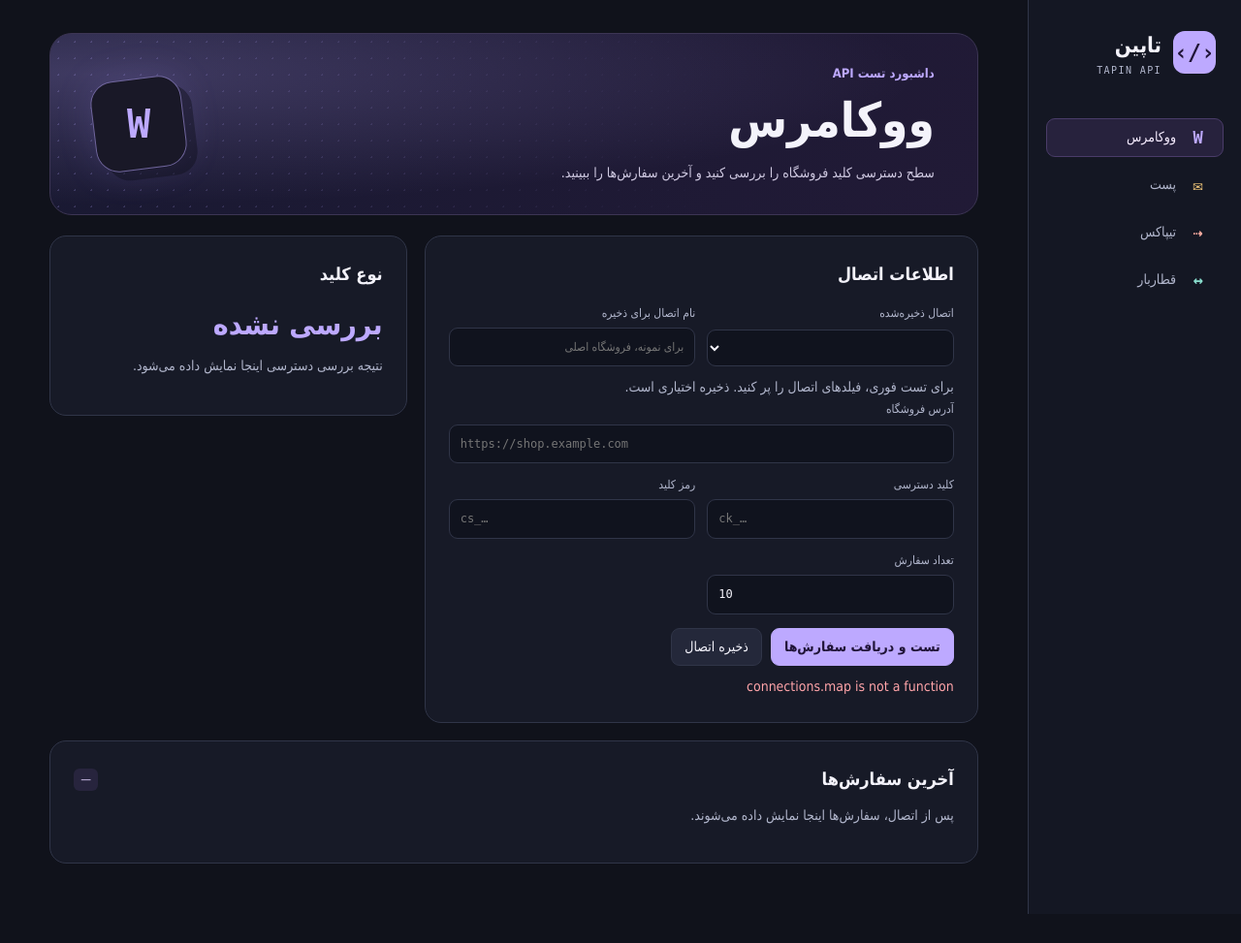
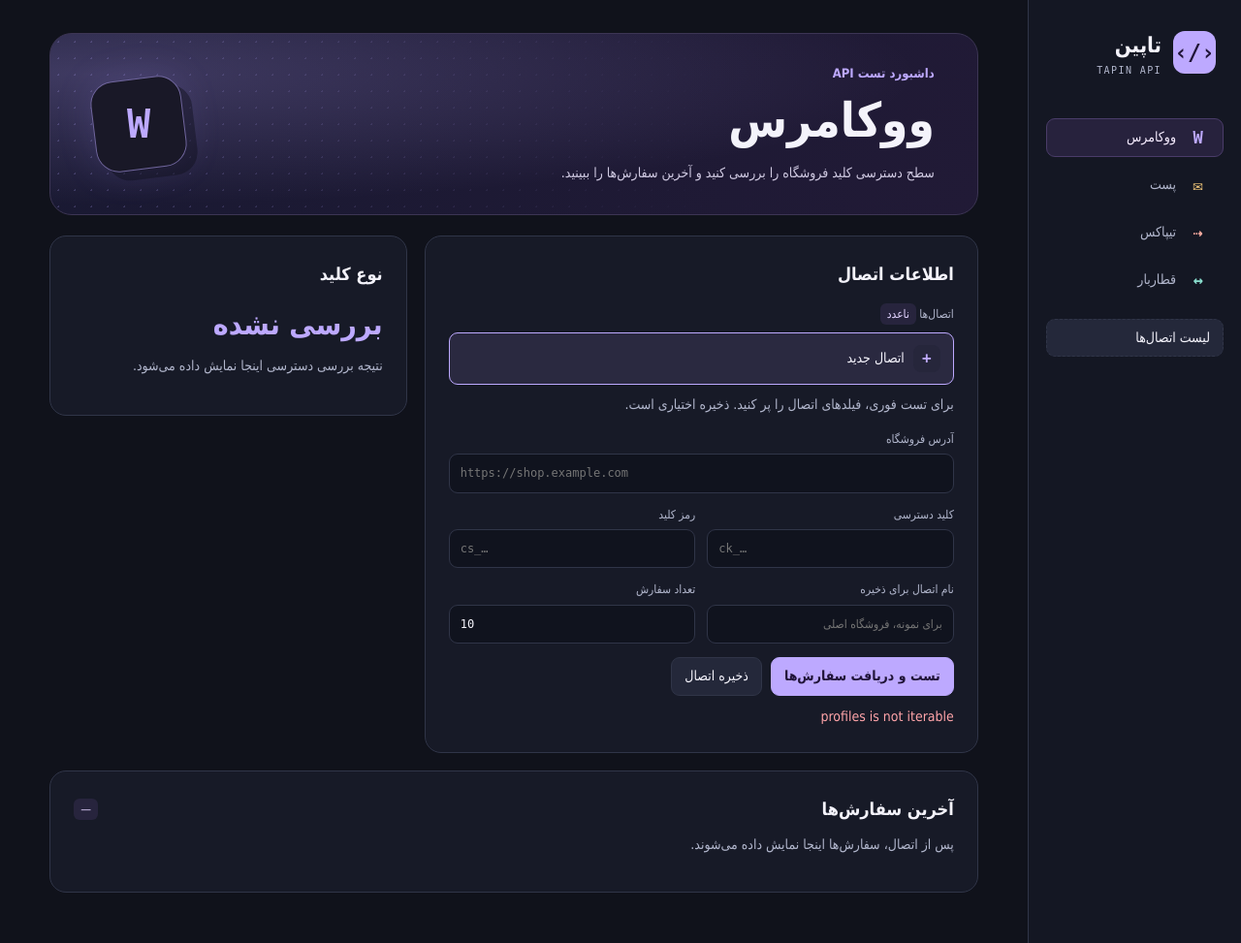
Before and after one commit to binam6336/TapinApi, a PHP site: page /public/ in a window 1280 px wide. Shown: the whole page at 97% size. Before the commit the page ends 943 px from the top, so only its background shows below. Run offline with PHP 8.4, Linux system fonts and the light colour scheme; lists and menus that the app fills with data are empty.

Commit message:
Add connection directory, request drafts and favicon

```diff
--- a/index.php
+++ b/index.php
@@ -108,7 +108,7 @@ try {
     $user = $env['DASHBOARD_USER'] ?? 'admin';
     $password = $env['DASHBOARD_PASSWORD'] ?? '';
     $logout = '';
-    if ($password !== '' && $path !== '/style.css') {
+    if ($password !== '' && !in_array($path, ['/style.css', '/favicon.svg'], true)) {
         if ($user === '' || strlen($password) < 12) {
             throw new AppError(500, 'برای فعال کردن ورود، نام کاربری و رمز حداقل ۱۲ کاراکتری تنظیم کنید.');
         }
@@ -118,6 +118,7 @@ try {
     $assets = [
         '/' => ['index.html', 'text/html'],
         '/app.js' => ['app.js', 'text/javascript'],
+        '/favicon.svg' => ['favicon.svg', 'image/svg+xml'],
         '/style.css' => ['style.css', 'text/css'],
         '/catalog.json' => ['catalog.json', 'application/json'],
     ];
@@ -131,7 +132,7 @@ try {
         }
         exit;
     }
-    if (preg_match('~^/api/(post|tipax|rail|woo)/(profiles|remove|run|details)$~D', $path, $parts)) {
+    if (preg_match('~^/api/(post|tipax|rail|woo)/(profiles|remove|run|details|drafts)$~D', $path, $parts)) {
         respond(200, api($env, $method, $parts[1], $parts[2]));
     }
     throw new AppError(404, 'صفحه پیدا نشد.');
--- a/public/app.js
+++ b/public/app.js
@@ -65,7 +65,14 @@ function connectionPanel(service, onChange) {
   const form = node('form');
   form.autocomplete = 'off';
   const heading = node('h2', 'اطلاعات اتصال');
-  const profiles = node('select');
+  const picker = node('fieldset', '', 'profile-picker');
+  const choices = node('div', '', 'profile-choices');
+  const profileCount = node('span', '', 'badge');
+  const legend = node('legend', 'اتصال‌ها ');
+  legend.append(profileCount);
+  picker.append(legend, choices);
+  let profiles = [];
+  let selectedId = null;
   const name = node('input');
   name.maxLength = 80;
   name.placeholder = 'برای نمونه، فروشگاه اصلی';
@@ -85,9 +92,8 @@ function connectionPanel(service, onChange) {
   const help = node('p', '', 'status muted');
   const message = status();
   const actions = node('div', '', 'actions');
-  const controls = node('div', '', 'fields');
-  controls.append(field('اتصال ذخیره‌شده', profiles), field('نام اتصال برای ذخیره', name));
-  const profileId = () => profiles.value ? Number(profiles.value) : null;
+  fields.append(field('نام اتصال برای ذخیره', name));
+  const profileId = () => selectedId;
   const payload = () => ({
     profileId: profileId(),
     values: Object.fromEntries(Object.entries(inputs).filter(([, input]) => input.value.trim()).map(([key, input]) => [key, input.value.trim()]))
@@ -99,14 +105,40 @@ function connectionPanel(service, onChange) {
       ? 'برای استفاده از مقدار ذخیره‌شده، فیلد مربوط را خالی بگذارید.'
       : 'برای تست فوری، فیلدهای اتصال را پر کنید. ذخیره اختیاری است.';
   }
-  async function refresh(selected = null) {
-    const connections = await api(service, 'profiles');
-    profiles.replaceChildren(new Option('اتصال جدید', ''), ...connections.map(connection => new Option(connection.name, connection.id)));
-    profiles.value = selected == null ? '' : String(selected);
+  function renderProfiles() {
+    profileCount.textContent = number.format(profiles.length);
+    const options = [{ id: null, name: 'اتصال جدید' }, ...profiles];
+    choices.replaceChildren(...options.map(profile => {
+      const card = button('', () => select(profile.id), 'profile-choice');
+      const icon = node('span', profile.id == null ? '+' : config.icon, 'profile-choice-icon');
+      icon.setAttribute('aria-hidden', 'true');
+      card.append(icon, node('span', profile.name));
+      card.setAttribute('aria-pressed', String(selectedId === profile.id));
+      return card;
+    }));
     updateHelp();
   }
+  function select(id) {
+    if (picker.disabled) return;
+    const profile = profiles.find(item => item.id === id);
+    if (id != null && !profile) return;
+    if (id === selectedId) return;
+    selectedId = id;
+    for (const input of Object.values(inputs)) input.value = '';
+    name.value = profile?.name ?? '';
+    report(message, '');
+    renderProfiles();
+    choices.querySelector('[aria-pressed="true"]')?.focus();
+    onChange();
+  }
+  async function refresh(selected = null) {
+    profiles = await api(service, 'profiles');
+    selectedId = selected;
+    renderProfiles();
+  }
   async function busy(operation) {
-    const controls = [...form.querySelectorAll('button, input, select')];
+    const controls = [...form.querySelectorAll('button, input')].filter(control => !picker.contains(control));
+    controls.push(picker);
     const enabled = controls.filter(control => !control.disabled);
     for (const control of enabled) control.disabled = true;
     try { await operation(); }
@@ -135,22 +167,26 @@ function connectionPanel(service, onChange) {
       report(message, 'اتصال حذف شد.', 'ok');
     });
   }, 'danger');
-  profiles.addEventListener('change', () => {
-    for (const input of Object.values(inputs)) input.value = '';
-    name.value = profileId() ? profiles.selectedOptions[0].text : '';
-    report(message, '');
-    updateHelp();
-    onChange();
-  });
   for (const input of Object.values(inputs)) input.addEventListener('input', onChange);
   form.addEventListener('submit', event => event.preventDefault());
   actions.append(save, remove);
-  form.append(heading, controls, help, fields, actions, message);
+  form.append(heading, picker, help, fields, actions, message);
   panel.append(form);
-  updateHelp();
-  profiles.disabled = true;
-  refresh().catch(error => report(message, error.message, 'error')).finally(() => { profiles.disabled = false; });
-  return { panel, form, fields, inputs, actions, payload, busy };
+  renderProfiles();
+  picker.disabled = true;
+  const ready = refresh().catch(error => report(message, error.message, 'error')).finally(() => { picker.disabled = false; });
+  return {
+    panel, form, fields, inputs, actions, payload, busy,
+    async openProfile(profile) {
+      await ready;
+      if (!profiles.some(item => item.id === profile.id)) await refresh(selectedId);
+      if (picker.disabled || !profiles.some(item => item.id === profile.id)) {
+        throw new Error('اتصال در دسترس نیست. دوباره تلاش کنید.');
+      }
+      select(profile.id);
+      panel.scrollIntoView({ block: 'nearest' });
+    }
+  };
 }
 
 const orderStatuses = {
@@ -256,10 +292,71 @@ function wooView(view) {
   connection.actions.prepend(run);
   connection.form.addEventListener('submit', () => run.click());
   view.append(connection.panel, scopePanel, orderPanel, dialog);
+  return connection;
+}
+
+function requestEditor(service, endpoint, request, drafts) {
+  const template = JSON.stringify(endpoint.body, null, 2);
+  const message = status('در حال بارگیری پیش‌نویس…');
+  const retry = button('تلاش دوباره', () => void flush());
+  retry.hidden = true;
+  let timer;
+  let pending;
+  let saving = false;
+
+  async function flush() {
+    clearTimeout(timer);
+    if (saving || pending === undefined) return;
+    const body = pending;
+    pending = undefined;
+    saving = true;
+    retry.hidden = true;
+    report(message, 'در حال ذخیره…');
+    let saved = false;
+    try {
+      await api(service, 'drafts', { endpoint: endpoint.id, body });
+      saved = true;
+      if (pending === undefined) report(message, body === null ? 'نمونه پیش‌فرض بازیابی شد.' : 'پیش‌نویس ذخیره شد.', 'ok');
+    } catch (error) {
+      if (pending === undefined) pending = body;
+      report(message, error.message, 'error');
+      retry.hidden = false;
+    } finally {
+      saving = false;
+      if (saved && pending !== undefined) void flush();
+    }
+  }
+
+  function schedule(body, immediately = false) {
+    pending = body;
+    retry.hidden = true;
+    clearTimeout(timer);
+    if (immediately) void flush();
+    else {
+      report(message, 'در انتظار ذخیره…');
+      timer = setTimeout(flush, 400);
+    }
+  }
+
+  const reset = button('بازنشانی JSON', () => {
+    request.value = template;
+    schedule(null, true);
+  });
+  request.value = template;
+  request.disabled = reset.disabled = true;
+  const ready = drafts.then(result => {
+    request.value = result.values?.[endpoint.id] ?? template;
+    report(message, result.error ?? '', result.error ? 'error' : 'muted');
+    request.disabled = reset.disabled = false;
+  });
+  request.addEventListener('input', () => schedule(request.value));
+  request.addEventListener('blur', () => { if (retry.hidden) void flush(); });
+  return { message, reset, retry, ready };
 }
 
 function shippingView(service, view) {
   const endpoints = catalog[service];
+  const drafts = api(service, 'drafts').then(values => ({ values }), error => ({ error: error.message }));
   const cards = [];
   let running = false;
   const connection = connectionPanel(service, () => {});
@@ -325,11 +422,12 @@ function shippingView(service, view) {
     const request = node('textarea');
     request.dir = 'ltr';
     request.spellcheck = false;
-    if (endpoint.method === 'POST') {
-      const template = JSON.stringify(endpoint.body, null, 2);
-      request.value = template;
-      split.append(field('بدنه درخواست (JSON)', request));
-      actions.append(button('بازنشانی JSON', () => { request.value = template; }));
+    const editor = endpoint.method === 'POST' ? requestEditor(service, endpoint, request, drafts) : null;
+    if (editor) {
+      const body = node('div');
+      body.append(field('بدنه درخواست (JSON)', request), editor.message);
+      split.append(body);
+      actions.append(editor.reset, editor.retry);
     }
     split.append(field('پاسخ سرویس', response));
     const message = status();
@@ -338,6 +436,7 @@ function shippingView(service, view) {
     open.rel = 'noreferrer noopener';
     open.hidden = true;
     async function send() {
+      await editor?.ready;
       report(message, 'در حال ارسال…');
       summaryStatus.textContent = '…';
       response.textContent = '';
@@ -395,6 +494,7 @@ function shippingView(service, view) {
   search.addEventListener('input', filter);
   filter();
   view.append(connection.panel, tools, list);
+  return connection;
 }
 
 const views = new Map();
@@ -411,17 +511,17 @@ function show(service) {
   byId('hero-icon').textContent = config.icon;
   if (!views.has(service)) {
     const content = node('div', '', 'workspace');
-    if (service === 'woo') wooView(content);
-    else shippingView(service, content);
-    views.set(service, content);
+    const connection = service === 'woo' ? wooView(content) : shippingView(service, content);
+    views.set(service, { content, connection });
   }
   const current = byId('workspace');
-  const next = views.get(service);
+  const { content: next, connection } = views.get(service);
   if (current !== next) {
     current.removeAttribute('id');
     next.id = 'workspace';
     current.replaceWith(next);
   }
+  return connection;
 }
 for (const [service, config] of Object.entries(services)) {
   const tab = button(config.title, () => { location.hash = service; });
@@ -432,6 +532,57 @@ for (const [service, config] of Object.entries(services)) {
   tab.prepend(icon);
   nav.append(tab);
 }
+const directory = node('dialog', '', 'connection-directory');
+directory.setAttribute('aria-label', 'لیست اتصال‌ها');
+const directoryHeader = node('div', '', 'topline');
+directoryHeader.append(node('h2', 'لیست اتصال‌ها'), button('بستن', () => directory.close()));
+const directoryStatus = status();
+const directoryList = node('div', '', 'connection-groups');
+directory.append(directoryHeader, directoryStatus, directoryList);
+document.body.append(directory);
+
+const directoryButton = byId('connection-index');
+directoryButton.setAttribute('aria-haspopup', 'dialog');
+directoryButton.addEventListener('click', async () => {
+  directoryList.replaceChildren();
+  report(directoryStatus, 'در حال دریافت اتصال‌ها…');
+  directory.showModal();
+  directoryButton.disabled = true;
+  try {
+    const entries = Object.entries(services);
+    const results = await Promise.allSettled(entries.map(([service]) => api(service, 'profiles')));
+    for (const [index, [service, config]] of entries.entries()) {
+      const result = results[index];
+      const group = node('section', '', 'connection-group');
+      group.style.setProperty('--connection-color', config.color);
+      const heading = node('h3', config.title);
+      group.append(heading);
+      if (result.status === 'fulfilled') {
+        heading.append(node('span', number.format(result.value.length), 'badge'));
+        if (result.value.length === 0) group.append(node('p', 'اتصال ذخیره‌شده‌ای وجود ندارد.', 'muted'));
+        for (const profile of result.value) {
+          group.append(button(profile.name, async () => {
+            try {
+              const connection = show(service);
+              location.hash = service;
+              await connection.openProfile(profile);
+              directory.close();
+              connection.panel.querySelector('[aria-pressed="true"]')?.focus();
+            } catch (error) {
+              report(directoryStatus, error.message, 'error');
+            }
+          }, 'directory-profile'));
+        }
+      } else {
+        group.append(node('p', result.reason.message, 'error'));
+      }
+      directoryList.append(group);
+    }
+    report(directoryStatus, '');
+  } finally {
+    directoryButton.disabled = false;
+  }
+});
 function selectService() {
   const service = location.hash.slice(1);
   show(Object.hasOwn(services, service) ? service : 'woo');
--- a/public/index.html
+++ b/public/index.html
@@ -5,6 +5,7 @@
   <meta name="viewport" content="width=device-width, initial-scale=1">
   <meta name="theme-color" content="#10121b">
   <title>تاپین | داشبورد تست API</title>
+  <link rel="icon" type="image/svg+xml" href="./favicon.svg">
   <link rel="stylesheet" href="./style.css">
   <script type="module" src="./app.js"></script>
 </head>
@@ -13,6 +14,7 @@
     <aside class="sidebar">
       <a class="brand" href="./" aria-label="داشبورد تاپین"><span class="mark" aria-hidden="true">‹/›</span><span>تاپین<small dir="ltr">TAPIN API</small></span></a>
       <nav id="nav" aria-label="سرویس‌ها"></nav>
+      <button class="connection-index" id="connection-index" type="button">لیست اتصال‌ها</button>
       <!-- dashboard-logout -->
     </aside>
     <main>
--- a/public/login.php
+++ b/public/login.php
@@ -5,6 +5,7 @@
   <meta name="viewport" content="width=device-width, initial-scale=1">
   <meta name="theme-color" content="#10121b">
   <title>ورود | داشبورد تاپین</title>
+  <link rel="icon" type="image/svg+xml" href="./favicon.svg">
   <link rel="stylesheet" href="./style.css">
 </head>
 <body class="login-page">
--- a/public/style.css
+++ b/public/style.css
@@ -107,3 +107,44 @@ dialog::backdrop { background: #070911b8; }
 .login-card .error { margin-bottom: 14px; }
 .logout { margin-top: 20px; }
 .logout button { width: 100%; }
+
+.connection-index {
+  justify-content: flex-start;
+  width: 100%;
+  margin-top: 20px;
+  border-style: dashed;
+}
+.profile-picker { min-width: 0; margin: 0; padding: 0; border: 0; }
+.profile-picker legend { padding: 0; margin-block-end: 8px; font-size: 12px; color: var(--muted); }
+.profile-choices { display: grid; grid-template-columns: repeat(auto-fit, minmax(min(100%, 155px), 1fr)); gap: 8px; }
+.profile-choice {
+  min-height: 54px;
+  justify-content: flex-start;
+  gap: 9px;
+  text-align: start;
+  background: var(--input);
+  overflow-wrap: anywhere;
+}
+.profile-choice[aria-pressed="true"] {
+  background: color-mix(in srgb, var(--accent) 15%, var(--input));
+  border-color: var(--accent);
+}
+.profile-choice-icon {
+  display: grid;
+  flex: 0 0 28px;
+  height: 28px;
+  place-items: center;
+  border-radius: 8px;
+  color: var(--accent);
+  background: color-mix(in srgb, var(--accent) 13%, var(--input));
+  font: bold 16px monospace;
+}
+.profile-picker + .status { margin-block: 9px 13px; }
+.connection-directory { width: min(650px, calc(100% - 30px)); max-height: 85vh; }
+.connection-groups { display: grid; grid-template-columns: repeat(auto-fit, minmax(min(100%, 205px), 1fr)); gap: 12px; margin-top: 16px; }
+.connection-group { min-width: 0; border: 1px solid var(--border); border-inline-start: 3px solid var(--connection-color); border-radius: 12px; padding: 12px; }
+.connection-group h3 { display: flex; justify-content: space-between; align-items: center; gap: 8px; margin: 0 0 7px; }
+.directory-profile { display: flex; width: 100%; justify-content: flex-start; margin-top: 6px; text-align: start; overflow-wrap: anywhere; }
+@media (max-width: 860px) {
+  .connection-index { width: auto; margin-top: 10px; }
+}
```
Also changed, not shown: tester.php (+43 -2 lines), README.md, public/favicon.svg (added).
